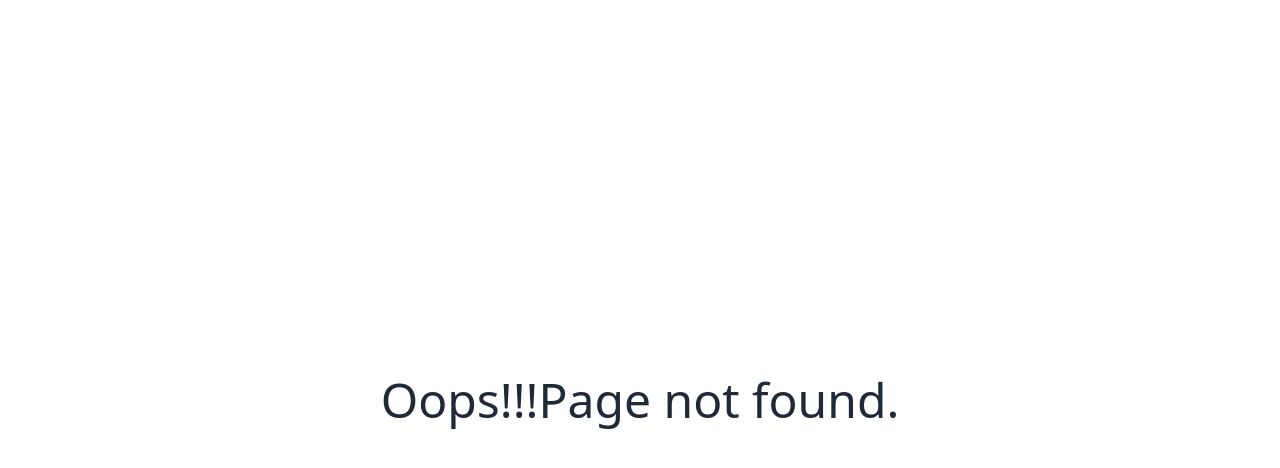
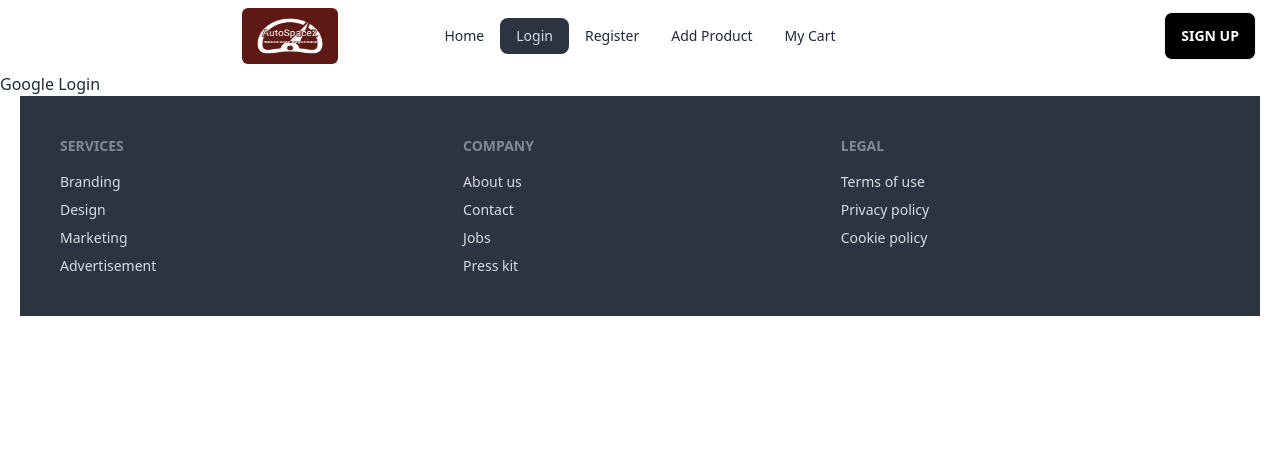
Before and after one commit to smhabib99-99/brand-shop-client-side, a React (Vite) app: page /login in a window 1280 px wide. Before the commit this address had no page. Shown: the top 468 px of the page. Built offline with nearby package versions, Linux system fonts and the light colour scheme.

Commit message:
Implementation of google login is successful

```diff
--- a/src/components/Banner/Banner.jsx
+++ b/src/components/Banner/Banner.jsx
@@ -8,7 +8,7 @@ const Banner = () => {
                 <div className="hero-content text-center text-neutral-content">
                     <div className="max-w-md">
                         <h1 className="mb-5 text-3xl font-bold">Hi there!!! Your Dream Super Sports Car Journey Begins Here!!! </h1>
-                        <p className="mb-5">Let's start Your Journey Now...</p>
+                        <p className="mb-5">Let Us Start Your Journey Now...</p>
                         <button className="btn bg-black text-white">Get Started</button>
                     </div>
                 </div>
--- a/src/layouts/Root.jsx
+++ b/src/layouts/Root.jsx
@@ -1,7 +1,7 @@
 import { Outlet } from "react-router-dom";
 import Navbar from "../components/Navbar/Navbar";
 import Footer from "../components/Footer/Footer";
-import ContactUs from "../pages/Home/ContactUs";
+// import ContactUs from "../pages/Home/ContactUs";
 
 
 const Root = () => {
@@ -9,7 +9,7 @@ const Root = () => {
         <div>
             <Navbar></Navbar>
             <Outlet></Outlet>
-            <ContactUs></ContactUs>
+            {/* <ContactUs></ContactUs> */}
             <Footer></Footer>
         </div>
     );
--- a/src/pages/Home/ContactUs.jsx
+++ b/src/pages/Home/ContactUs.jsx
@@ -12,7 +12,7 @@ const ContactUs = () => {
 
                 <div className="flex item-center">
 
-                    <form className=" mx-auto items-center border shadow-md">
+                    <form className=" mx-auto bg-sky-50 items-center border">
                         <div >
                             <div className=" md:w-1/2 px-3 mb-6 md:mb-0">
                                 <label className=" min-w-full  uppercase tracking-wide text-gray-700 text-xs font-bold mb-2" for="grid-first-name">
--- a/src/pages/Home/Home.jsx
+++ b/src/pages/Home/Home.jsx
@@ -1,6 +1,7 @@
 import { useLoaderData } from "react-router-dom";
 import Banner from "../../components/Banner/Banner";
 import Services from "./Services";
+import ContactUs from "./ContactUs";
 
 
 const Home = () => {
@@ -11,6 +12,7 @@ const Home = () => {
         <div>
             <Banner></Banner>
             <Services services={services}></Services>
+            <ContactUs></ContactUs>
         </div>
     );
 };
--- /dev/null
+++ b/src/pages/Login/Login.jsx
@@ -0,0 +1,64 @@
+
+import {GoogleAuthProvider, getAuth, signInWithPopup, signOut} from 'firebase/auth';
+import app from '../../firebase/firebase.config';
+import { useState } from 'react';
+
+const Login = () => {
+
+    const [user,setUser] = useState(null);
+
+    const auth = getAuth(app);
+    const provider = new GoogleAuthProvider();
+
+    const handleGoogleSignIn = () =>{
+        // console.log('google sign in is clicked.')
+        signInWithPopup(auth,provider)
+        .then(result=>{
+            const loggedInUser = result.user;
+            console.log(loggedInUser);
+            setUser(loggedInUser);
+        })
+        .catch(error => {
+            console.log('error',error.message)
+        })
+    }
+
+
+
+    const handleSignOut = () => {
+        signOut(auth)
+        .then(result => {
+            console.log(result);
+            setUser(null);
+        })
+        .catch(error => {
+            console.log(error)
+
+        })
+    }
+
+
+
+    return (
+        <div>
+            {/* user? logout:sign in */}
+            {
+                user?
+                <button onClick={handleSignOut}>Sign Out</button> :
+                <button onClick={handleGoogleSignIn}>Google Login</button>
+            }
+
+
+            {
+                user && <div>
+                    <h2>User: {user.displayName}</h2>
+
+                    <p>Email: {user.email}</p>
+                    <img src={user.photoURL}/>
+                </div>
+            }
+        </div>
+    );
+};
+
+export default Login;
--- a/src/router/Router.jsx
+++ b/src/router/Router.jsx
@@ -3,6 +3,7 @@ import Root from "../layouts/Root";
 import Home from "../pages/Home/Home";
 import ErrorPage from "../pages/ErrorPage/ErrorPage";
 import AddProduct from "../pages/AddProduct/AddProduct";
+import Login from "../pages/Login/Login";
 
 
 const router = createBrowserRouter([
@@ -21,6 +22,10 @@ const router = createBrowserRouter([
                 element:<AddProduct></AddProduct>
             },
             {
+                path:'login',
+                element:<Login></Login>
+            },
+            {
                 path:'/updateProduct',
             }
         ]
```
